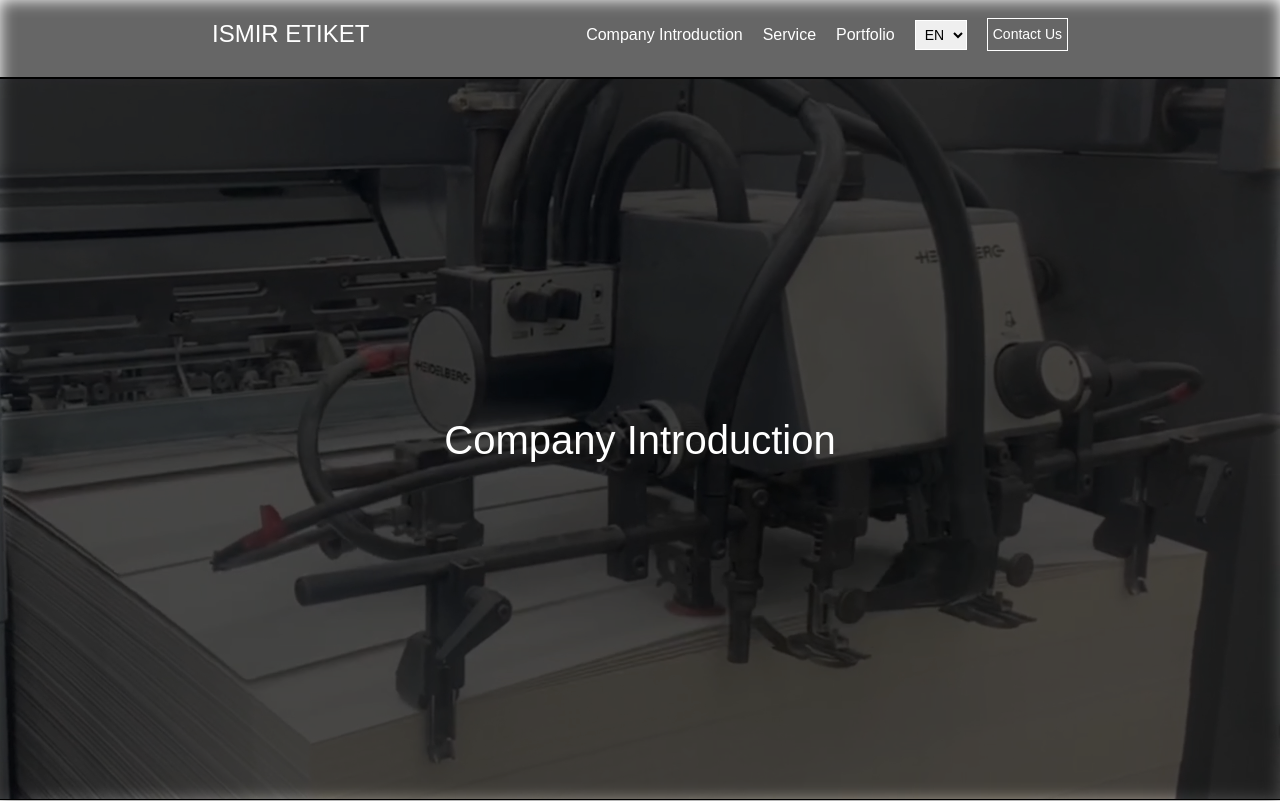
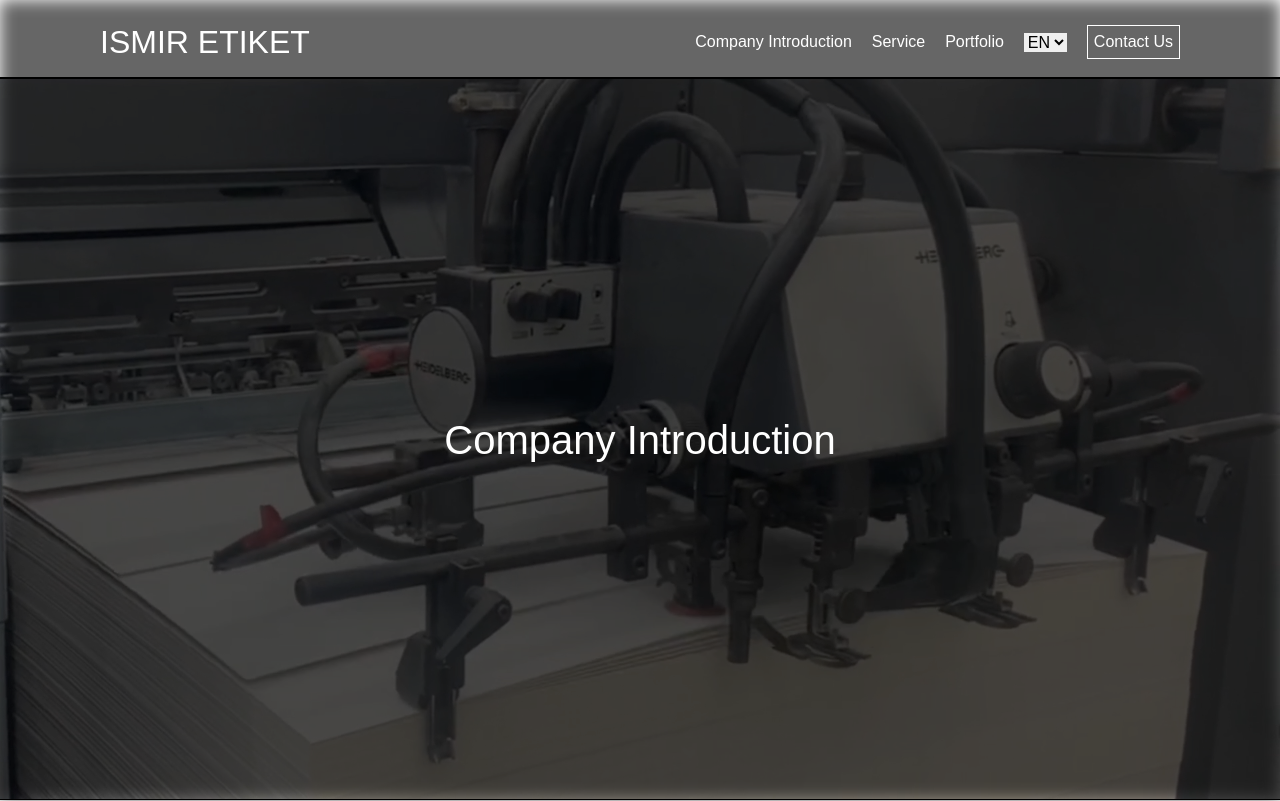
Before and after one commit to Gooogler969/ismir, a React (Create React App) app: page /about in a window 1280 px wide. Shown: the top 801 px of the page. Built offline with nearby package versions, Linux system fonts and the light colour scheme.

Commit message:
remove css

```diff
--- a/src/components/About/About.css
+++ b/src/components/About/About.css
@@ -1,41 +1,3 @@
-/* .about .content {
-    position: relative;
-    width: 100%;
-    display: flex;
-    justify-content: space-between;
-    margin-top: 20px;
-}
-
-.about .content .col-left {
-    position: relative;
-    width: 45%;
-}
-
-.about .content .img-card {
-    position: relative;
-    width: 100%;
-    min-height: 450px;
-} */
-.relative img {
-    position: absolute;
-    top: 0;
-    left: 0;
-    height: 100%;
-    width: 100%;
-    object-fit: cover;
-}
-
-/* .about .content .col-right {
-    position: relative;
-    width: 45%;
-}
-
-.about .content p {
-    color: #000;
-    font-size: 18px;
-
-} */
-
 @keyframes corusel {
     from{
         transform: translateX(0);
@@ -76,7 +38,7 @@
 }
 
 .logo-corusel {
-    /* display: inline-block; */
+    display: flex;
     gap: 50px;
     padding: 25px;
     animation: 15s corusel infinite linear;
--- a/src/components/About/About.jsx
+++ b/src/components/About/About.jsx
@@ -20,14 +20,14 @@ function About() {
   const {t} = useTranslation()
 
   return (
-    <section className="abot container" id="about">
+    <section className="container" id="about">
       <div className="title">
         <div className="section-title">{t('about-title')}</div>
       </div>
       <div className="relative w-full flex justify-between mt-5">
         <div className="relative w-1/2 mr-6">
           <div className="relative w-full min-h-96">
-            <img src={AboutImg  } alt="" />
+            <img className="absolute t-0 left-0 h-full w-full object-cover" src={AboutImg  } alt="" />
           </div>
         </div>
         <div className="relative w-1/2 ml-6">
@@ -36,8 +36,8 @@ function About() {
           <p className="text-black text-lg">{t('about-suptitle')}</p>
         </div>
       </div>
-      <div className="logos flex ">
-        <div className="logo-corusel flex">
+      <div className="logos">
+        <div className="logo-corusel">
           <img src={Logo1} alt="" />
           <img src={Logo1} alt="" />
           <img src={Logo1} alt="" />
--- a/src/components/Contact/Contact.css
+++ /dev/null
@@ -1,94 +0,0 @@
-/* .contact .container {
-    position: relative;
-    width: 100%;
-    display: flex;
-    justify-content: space-between;
-    margin-top: 20px;
-}
-
-.container .col-left {
-    position: relative;
-    width: 60%;
-}
-
-.container .col-left .m-title {
-    margin-bottom: 20px;
-}
-
-.contact-title {
-    font-size: 25px;
-    font-weight: 300;
-    padding-bottom: 20px;
-}
-
-.contact-form-card .form-group {
-    position: relative;
-    width: 100%;
-    margin-bottom: 20px;
-}
-
-.contact-form-card .form-group input,
-.contact-form-card .form-group textarea {
-    width: 100%;
-    padding: 10px;
-    font-size: 14px;
-    outline: none;
-    border: 1px solid #000;
-    border-radius: 5px;
-    resize: none;
-} */
-
-.send-btn {
-    color: #fff;
-    background: #000;
-    display: inline-block;
-    font-size: 18px;
-    width: 100%;
-    padding: 10px;
-    border: none;
-    border-radius: 5px;
-    cursor: pointer;
-    transition: 0.5s ease;
-}
-
-.send-btn:hover {
-    background: rgba(255, 255, 255, 0);
-    color: #000;
-    border: 1px solid #000;
-}
-
-/* .contact .col-right {
-    position: relative;
-    width: 40%;
-    padding-left: 90px;
-}
-
-.card {
-    width: 300px;
-    padding: 9px;
-    display: flex;
-    align-items: center;
-    background: #eee;
-    border-radius: 5px;
-    margin-bottom: 20px;
-}
-
-.card .card-icon {
-    color: #000;
-    font-size: 36px;
-    margin-left: 10px;
-}
-
-.card .card-text {
-    margin-left: 20px;
-}
-
-.card .card-text h6 {
-    font-size: 14px;
-    font-weight: 700;
-}
-
-.card .card-text span {
-    font-size: 18px;
-    font-weight: 300;
-} */
--- a/src/components/Contact/Contact.jsx
+++ b/src/components/Contact/Contact.jsx
@@ -1,5 +1,4 @@
 import React from 'react';
-import './Contact.css'
 import '../../i18n';
 import { useTranslation } from 'react-i18next';
 import '../../i18n';
@@ -48,11 +47,11 @@ function Contact() {
 
 function ContactInfoCard({ icon, title, content }) {
   return (
-    <div className="w-72 p-2 flex items-center rounded-md mb-8 bg-gray">
+    <div className="w-80 p-3 flex items-center rounded-md mb-7 bg-gray">
       <div className="text-black text-4xl">
         <i className={`fas ${icon}`}></i>
       </div>
-      <div className="card-text ml-5">
+      <div className="ml-5">
         <h6 className="text-sm font-bold">{title}</h6>
         <span className="text-lg font-light">{content}</span>
       </div>
--- a/src/components/Header/Header.css
+++ b/src/components/Header/Header.css
@@ -17,7 +17,22 @@ header.nav-hidden {
     padding: 20px 100px;
 }
 
-header a {
+header .navigation {
+    position: relative;
+    display: flex;
+    align-items: center;
+    gap: 20px;
+}
+
+header .brand {
+    color: #fff;
+    font-size: 32px;
+    font-weight: 100;
+    text-decoration: none;
+
+}
+
+header .navigation a {
     color: #fff;
     font-size: 16px;
     /* font-weight: 400; */
@@ -28,13 +43,3 @@ header a {
 header .navigation a:hover {
 
 }
-
-.btn-nav {
-    /* color: #000;
-    background: #fff; */
-    font-size: 14px;
-    padding: 5px;
-    text-decoration: none;
-    transition: 0.5s ease;
-    border: #fff 1px solid;
-}
--- a/src/components/Header/Header.jsx
+++ b/src/components/Header/Header.jsx
@@ -16,9 +16,8 @@ function Header() {
 
   return (
     <header>
-      <div className="container flex justify-between">
-        <a href="/" className="text-white text-2xl font-thin none">ISMIR ETIKET</a>
-        <div className="flex items-center gap-5">
+      <a href="/" className="brand">ISMIR ETIKET</a>
+      <div className="navigation">
         <Link to="/about">{t('nav-about')}</Link>
         <Link to="/service">{t('nav-service')}</Link>
         <Link to="/portfolio">{t('nav-portfolio')}</Link>
@@ -27,8 +26,7 @@ function Header() {
           <option value="en" >EN</option>
           <option value="ru">РУ</option>
         </select>
-          <a href="#contact" className="btn-nav">{t('nav-btn')}</a>
-        </div>
+        <a href="#contact" className="text-sm p-1.5 underline transition duration-500 border border-white border-solid">{t('nav-btn')}</a>
       </div>
     </header>
   );
--- a/src/components/Portfolio/Portfolio.jsx
+++ b/src/components/Portfolio/Portfolio.jsx
@@ -1,5 +1,4 @@
 import React from 'react';
-import './Portfolio.css'
 import '../../i18n';
 import { useTranslation } from 'react-i18next';
 
--- a/src/components/Services/Service.jsx
+++ b/src/components/Services/Service.jsx
@@ -1,5 +1,4 @@
 import React from 'react';
-import './Services.css'
 import '../../i18n';
 import { useTranslation } from 'react-i18next';
 
@@ -12,7 +11,7 @@ function Service() {
         <div className="section-title">{t('service-title')}</div>
       </div>
 
-      <div className="max-w-7xl my-0 mx-auto flex flex-wrap justify-around">
+      <div className="max-w-7xl my-0 mx-auto px-20 flex flex-wrap justify-around">
         <ServiceCard icon="fa-paint-brush" title={t('service-card-title_1')} description={t('service-card-suptitle_1')} />
         <ServiceCard icon="fa-tag" title={t('service-card-title_2')} description={t('service-card-suptitle_2')} />
         <ServiceCard icon="fa-bookmark" title={t('service-card-title_3')} description={t('service-card-suptitle_3')} />
--- a/src/components/Services/Services.css
+++ /dev/null
@@ -1,72 +0,0 @@
-/* .services-container {
-    max-width: 1200px;
-    margin: 0 auto;
-    padding: 20px;
-    display: flex;
-    flex-wrap: wrap;
-    justify-content: space-around;
-}
-
-.service .title {
-    margin-bottom: 20px;
-}
-
-.service-card {
-    cursor: pointer;
-    width: 300px;
-    height: 400px;
-    margin: 20px;
-    padding: 20px;
-    text-align: center;
-    background: #f4f4f4;
-    border: #000 1px solid;
-    border-radius: 4px;
-    transition: all 0.3s ease-in-out;
-}
-
-.icon-container {
-    font-size: 64px;
-    transition: 0.3s linear;
-    width: max-content;
-    margin: 0 auto;
-    padding-top: 40px;
-} */
-
-.fa-microchip {
-    transform: rotate(45);
-}
-
-/* .service-card:hover {
-    box-shadow: 0 0 30px 0 lightgreen;
-    transform: scale(1.02);
-} */
-
-/* .services-container .service-card h3 {
-    padding-top: 40px;
-    font-size: 24px;
-    font-weight: 400;
-    text-align: center;
-    text-transform: uppercase;
-    padding-top: 60px;
-
-}
-
-.service-card p {
-    font-size: 14px;
-    width: 250px;
-    height: 90px;
-    color: rgb(145, 145, 145);
-}
-
-.service-card a {
-    display: block;
-    color: #000;
-    text-decoration: none;
-    padding-top: 20px;
-} */
-
-@media (max-width: 768px) {
-    .service-card {
-        width: 100%;
-    }
-}
--- a/src/index.css
+++ b/src/index.css
@@ -38,3 +38,26 @@ section {
   background-color: rgb(0, 0, 0, 0.6);
   z-index: 1;
 }
+
+.fa-microchip {
+  transform: rotate(45);
+}
+
+.send-btn {
+  color: #fff;
+  background: #000;
+  display: inline-block;
+  font-size: 18px;
+  width: 100%;
+  padding: 10px;
+  border: none;
+  border-radius: 5px;
+  cursor: pointer;
+  transition: 0.5s ease;
+}
+
+.send-btn:hover {
+  background: rgba(255, 255, 255, 0);
+  color: #000;
+  border: 1px solid #000;
+}
--- a/tailwind.config.js
+++ b/tailwind.config.js
@@ -15,8 +15,8 @@ module.exports = {
       current: 'currentColor',
       'white': '#ffffff',
       'gray': '#eeeeee',
-      'midnight': '#121063',
-      'metal': '#565584',
+      'black': '#000000',
+      'black-2': 'rgba(255, 255, 255, 0);',
       'tahiti': '#3ab7bf',
       'silver': '#ecebff',
       'bubble-gum': '#ff77e9',
```
Also changed, not shown: src/components/Portfolio/Portfolio.css (deleted, +0 -43 lines), src/assets/logos/logo_6.png (deleted). Lines whose indentation alone changed are shown as unchanged.
